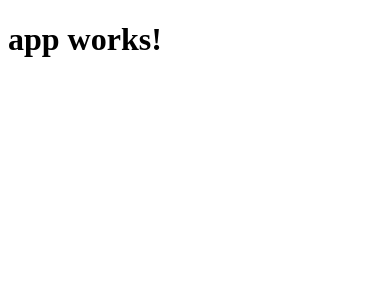
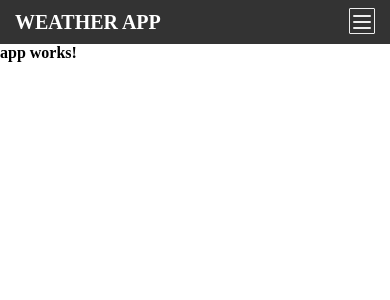
Before and after one commit to iPhaeton/weather-app-ng, an Angular app: page / in a window 390 px wide. Shown: the top 300 px of the page. Built offline with nearby package versions, Linux system fonts and the light colour scheme.

Commit message:
Head menu component

```diff
--- a/src/app/app.component.html
+++ b/src/app/app.component.html
@@ -1,3 +1,4 @@
+<app-head-menu></app-head-menu>
 <h1>
   {{title}}
 </h1>
--- a/src/app/app.module.ts
+++ b/src/app/app.module.ts
@@ -4,10 +4,12 @@ import { FormsModule } from '@angular/forms';
 import { HttpModule } from '@angular/http';
 
 import { AppComponent } from './app.component';
+import { HeadMenuComponent } from './head-menu/head-menu.component';
 
 @NgModule({
   declarations: [
-    AppComponent
+    AppComponent,
+    HeadMenuComponent
   ],
   imports: [
     BrowserModule,
--- /dev/null
+++ b/src/app/head-menu/head-menu.component.css
@@ -0,0 +1,154 @@
+.head-menu {
+  padding: 0 20% 0 20%;
+  background-color: #333;
+}
+
+.head-menu:after {
+  content: '';
+  display: block;
+  clear: both;
+}
+
+.head-menu__panel{
+  margin: 0;
+  padding: 0;
+}
+
+.head-menu__left {
+  float: left;
+}
+
+.head-menu__right {
+  float: right;
+}
+
+.head-menu ul {
+  list-style: none;
+}
+
+.head-menu li {
+  float: left;
+}
+
+.head-menu a {
+  display: inline-block;
+  padding: 15px;
+  text-decoration: none;
+  color: #fff;
+}
+
+.head-menu a:hover {
+  text-decoration: none;
+  color: #fff;
+  background-color: #337ab7;
+}
+
+.head-menu a:focus {
+  text-decoration: none;
+}
+
+.collapse-button {
+  width: 26px;
+  height: 26px;
+  border-radius: 1px;
+  background-color: #333;
+  float: right;
+  margin-top: 8px;
+  margin-right: 15px;
+  margin-bottom: 8px;
+  padding: 1px !important;
+  border: 1px solid #eee;
+}
+
+.collapse-button:hover {
+  background-color: #777;
+  cursor: pointer;
+}
+
+.collapse-button:focus {
+  border: none;
+}
+
+.button-bar {
+  display: block;
+  background-color: #eee;
+  width: 18px;
+  height: 2px;
+  border-radius: 1px;
+  margin: 2px 0 0 2px;
+}
+
+.button-bar + .button-bar {
+  margin: 4px 0 0 2px;
+}
+
+.brand {
+  font-weight: 900;
+  color: #eee;
+  font-size: 20px;
+  padding: 11px 30px 10px 15px !important;
+}
+
+.brand:hover {
+  background-color: #333 !important;
+}
+
+#head-menu__items {
+  transition-property: height;
+  transition-duration: .5s;
+  overflow: hidden;
+}
+
+@media all and (min-width: 641px) {
+  .collapsable  {
+    height: auto !important;
+  }
+
+  .collapsing {
+    display: none;
+  }
+}
+
+@media all and (max-width: 1280px) {
+  .head-menu {
+    padding: 0;
+  }
+}
+
+@media all and (max-width: 640px) {
+  .collapsable  {
+    height: 0;
+  }
+
+  .collapsing {
+    display: block;
+  }
+
+  #head-menu__items {
+    display: block;
+    width: 100%;
+  }
+
+  #head-menu__items:before {
+    content: '';
+    display: block;
+    clear: both;
+  }
+
+  .head-menu__panel {
+    display: block;
+    width: 100%;
+  }
+
+  .head-menu__panel > li {
+    display: block;
+    width: 100%;
+    text-align: center;
+    float: none !important;
+  }
+
+  .head-menu__panel > li > a {
+    display: block;
+    width: 100%;
+  }
+}
--- /dev/null
+++ b/src/app/head-menu/head-menu.component.html
@@ -0,0 +1,32 @@
+<div class="head-menu" role="navigation">
+
+  <div class="container">
+
+    <div class="head-menu__header head-menu__left">
+      <a href="#" class="brand">WEATHER APP</a>
+    </div>
+
+    <button class="collapse-button collapsing" data-toggle="head-menu__items" (click)="show($event)">
+      <div class="button-bar"></div>
+      <div class="button-bar"></div>
+      <div class="button-bar"></div>
+    </button>
+
+    <div class="collapsable" id="head-menu__items">
+      <ul class="head-menu__left head-menu__panel" *ngIf="itemsLeft.length">
+        <li *ngFor="let item of itemsLeft">
+          <a role="presentation" href="{{item.href}}">{{item.title}}</a>
+        </li>
+      </ul>
+
+      <ul class="head-menu__right head-menu__panel" *ngIf="itemsRight.length">
+        <li *ngFor="let item of itemsRight">
+          <a role="presentation" href="{{item.href}}">{{item.title}}</a>
+        </li>
+      </ul>
+
+    </div>
+
+  </div>
+
+</div>
--- /dev/null
+++ b/src/app/head-menu/head-menu.component.ts
@@ -0,0 +1,42 @@
+import { Component, OnInit, ElementRef } from '@angular/core';
+
+@Component({
+  selector: 'app-head-menu',
+  templateUrl: './head-menu.component.html',
+  styleUrls: ['./head-menu.component.css']
+})
+export class HeadMenuComponent implements OnInit {
+
+  itemsLeft = [
+    {title: "Title1", href: "#"},
+    {title: "Title2", href: "#"},
+    {title: "Title3", href: "#"}
+  ];
+
+  itemsRight = [
+    {title: "Title1", href: "#"},
+    {title: "Title2", href: "#"},
+    {title: "Title3", href: "#"}
+  ];
+
+  itemHeight: number;
+  fullHeight: number;
+
+  constructor(private elem: ElementRef) {
+
+  }
+
+  ngOnInit() {
+    this.itemHeight = this.elem.nativeElement.firstElementChild.clientHeight;
+    this.fullHeight = (this.itemsLeft ? this.itemsLeft.length*this.itemHeight : 0) +
+      (this.itemsRight ? this.itemsRight.length*this.itemHeight : 0) + this.itemHeight;
+  }
+
+  show (event) {
+    var target = this.elem.nativeElement.getElementsByClassName("collapsable")[0];
+
+    if (target.style.height === "") target.style.height = this.fullHeight + "px";
+    else target.style.height = "";
+  }
+
+}
--- a/src/styles.css
+++ b/src/styles.css
@@ -1 +1,9 @@
-/* You can add global styles to this file, and also import other style files */
+html, body, div, span, applet, object, iframe, h1, h2, h3, h4, h5, h6, p, blockquote, pre, a, abbr, acronym, address, big, cite, code, del, dfn, em, font, img, ins, kbd, q, s, samp, small, strike, strong, sub, sup, tt, var, b, u, i, center, dl, dt, dd, ol, ul, li, fieldset, form, label, legend, caption {
+  margin: 0;
+  padding: 0;
+  border: 0;
+  outline: 0;
+  font-size: 100%;
+  vertical-align: baseline;
+  background: transparent;
+}
```
Also changed, not shown: 1 other file (tests, documents, lock files or other folders).
